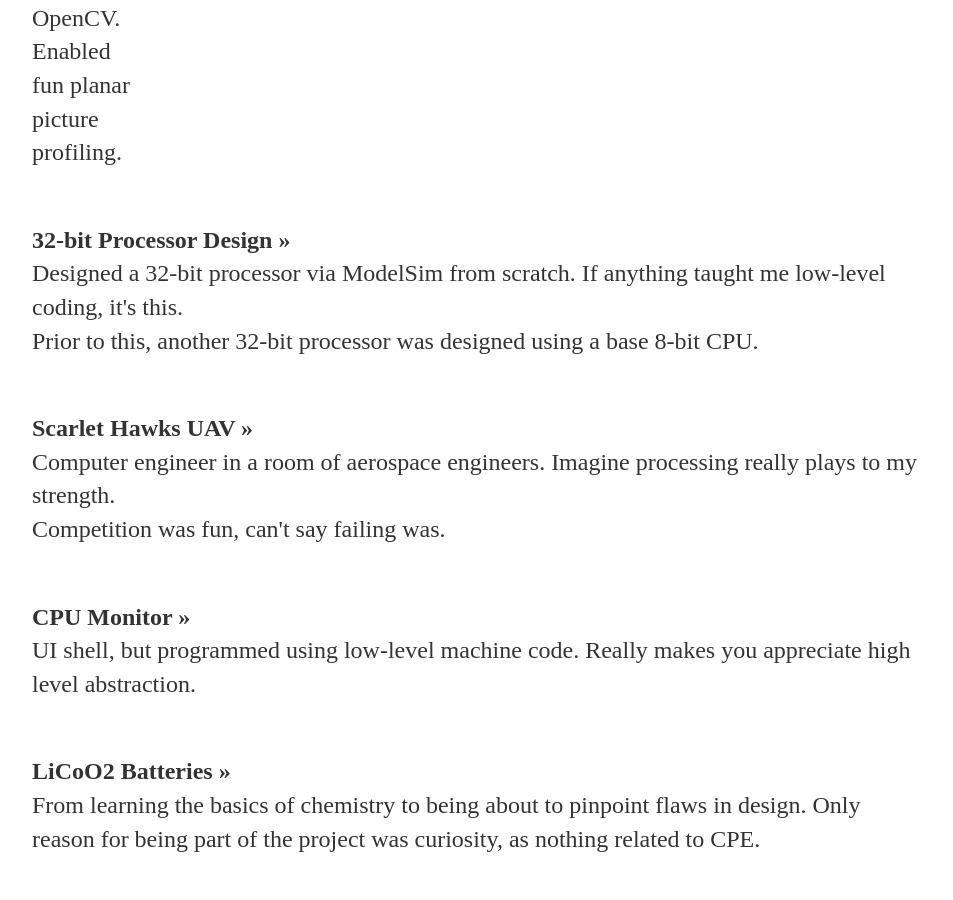
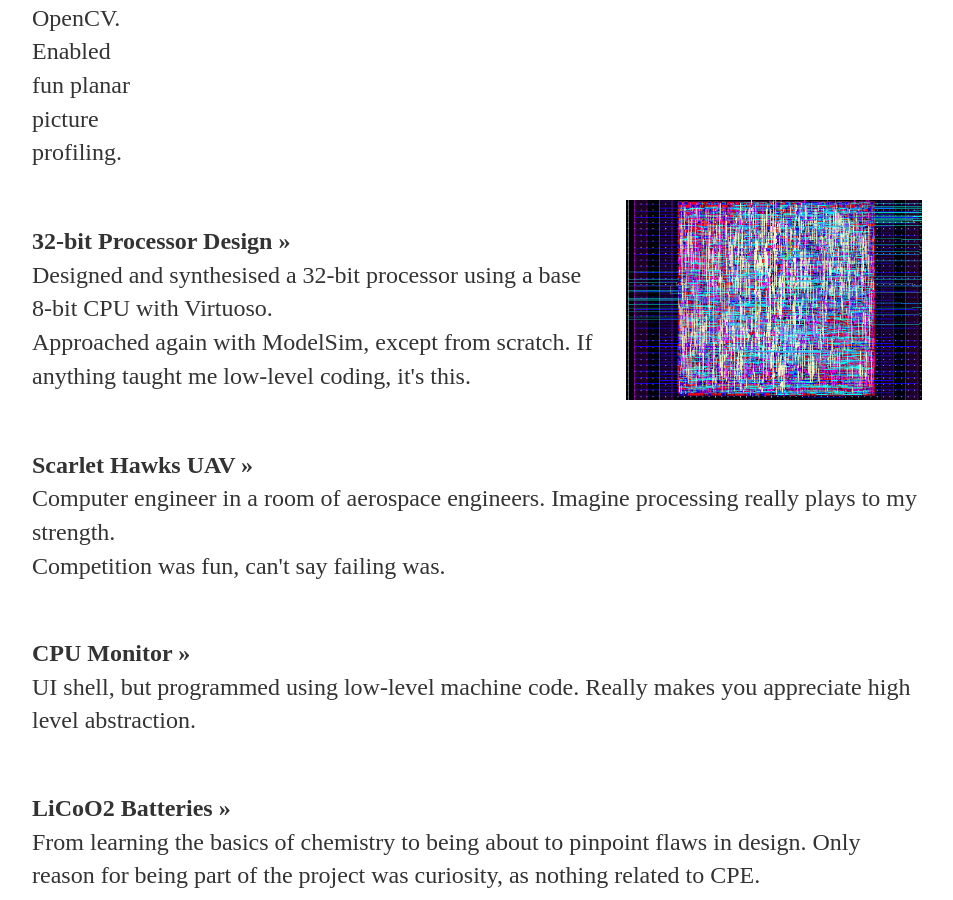
Before and after one commit to rnguyen6/rnguyen6.github.io, a Jekyll site: the page built from projects/index.html, in a window 1280 px wide and 900 px high, scrolled down 1101 px. Shown: the whole window, without its empty margins (163-1116 px from the left). Built offline with Jekyll 4.4.1, drawn with Linux system fonts in a browser that asks for light colours.

Commit message:
Update index.html

```diff
--- a/projects/index.html
+++ b/projects/index.html
@@ -25,9 +25,9 @@ img {
 	</p></td><td><img src="dog_result.jpg" alt="Dog Stitch" height="200"></td></tr></table>
 
 	<table style="width:100%"><tr><td><p><strong>32-bit Processor Design &raquo;</strong><br>
-		Designed a 32-bit processor via ModelSim from scratch. If anything taught me low-level coding, it's this.<br>
-		Prior to this, another 32-bit processor was designed using a base 8-bit CPU.
-	</p></td><td></td></tr></table>
+		Designed and synthesised a 32-bit processor using a base 8-bit CPU with Virtuoso.<br>
+		Approached again with ModelSim, except from scratch. If anything taught me low-level coding, it's this.
+	</p></td><td><img src="selcpu32layout.PNG" alt="Select Adder CPU" height="200"></td></tr></table>
 
 	<table style="width:100%"><tr><td><p><strong>Scarlet Hawks UAV &raquo;</strong><br>
 		Computer engineer in a room of aerospace engineers. Imagine processing really plays to my strength.<br>
```
